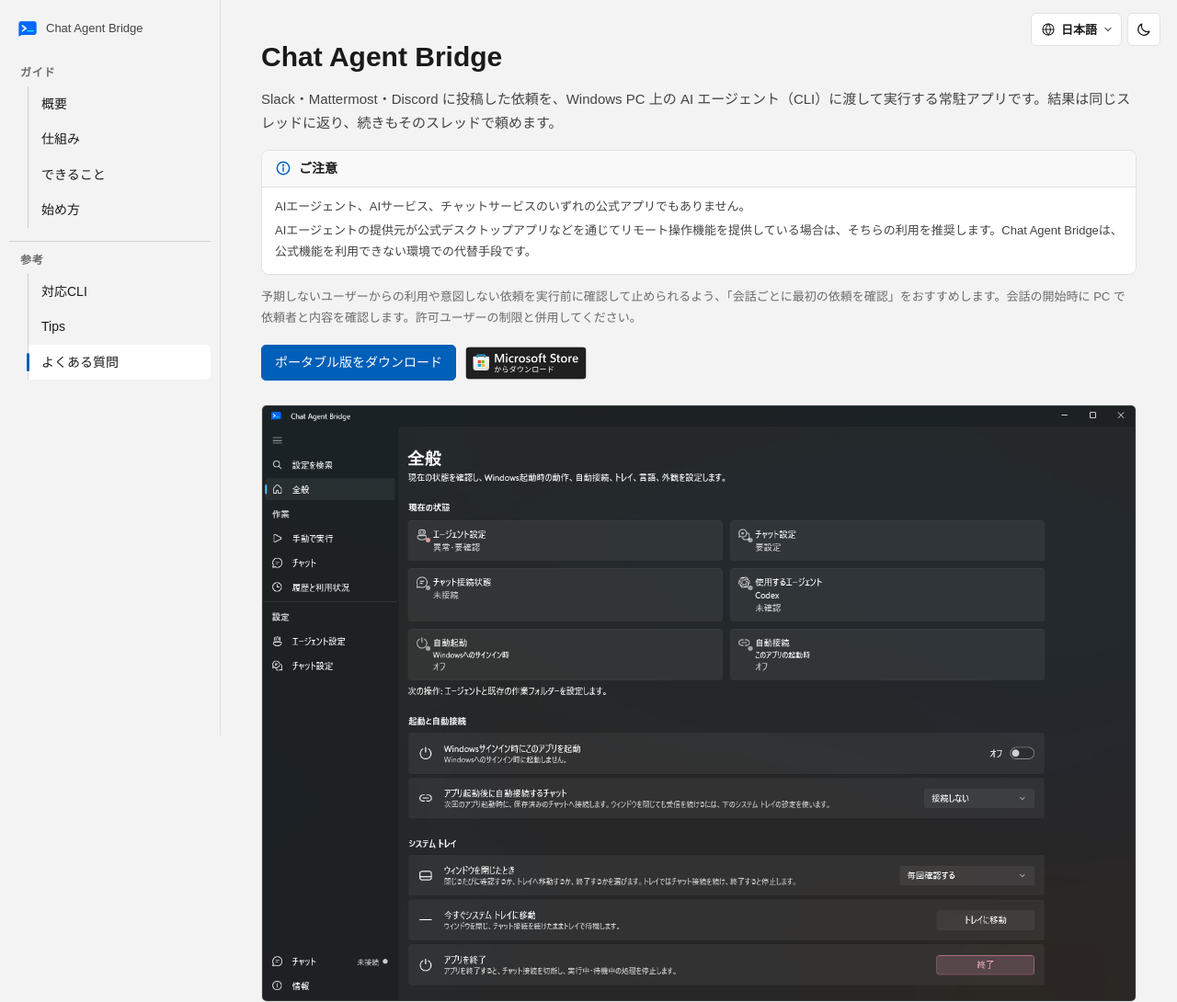
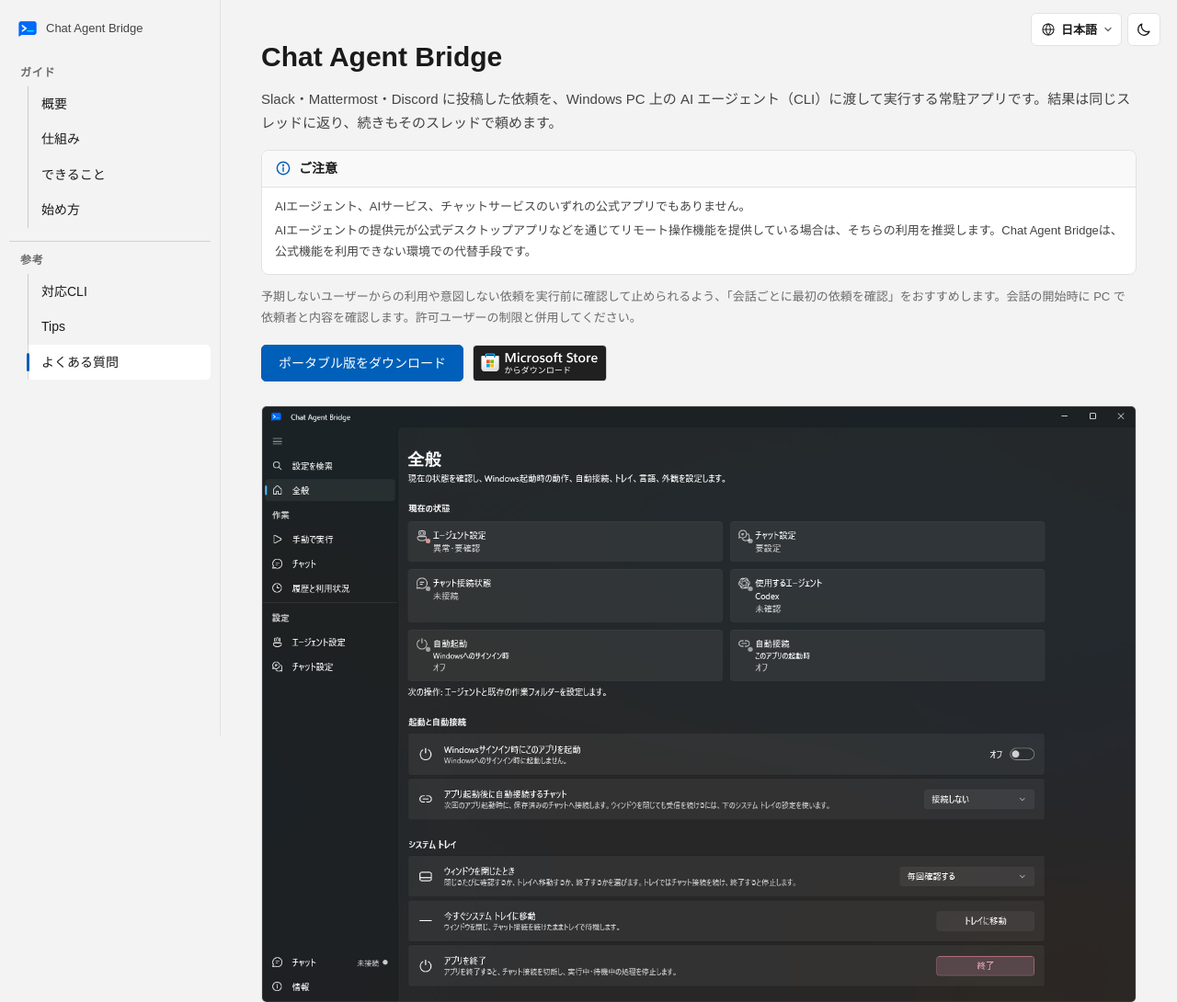
Before and after one commit to mmiyaji/chat-agent-bridge, a website: page site/index.html in a window 1280 px wide. Shown: the top 1090 px of the page at 92% size. Drawn offline with Linux system fonts and the light colour scheme.

Commit message:
fix: サイトのダウンロードボタンと Store バッジの高さを40pxにそろえる

```diff
--- a/site/assets/styles.css
+++ b/site/assets/styles.css
@@ -34,7 +34,7 @@
 details{background:var(--card);border:1px solid var(--line);border-radius:8px;margin-bottom:4px}summary{cursor:pointer;padding:12px 18px;font-weight:600;list-style:none;display:flex;justify-content:space-between}
 summary::after{content:"⌄";color:var(--dim)}details[open] summary::after{content:"⌃"}details p{margin:0;padding:0 18px 14px;color:var(--muted)}
 footer{margin-top:56px;color:var(--dim);font-size:13px}
-.row{align-items:center}.store{display:inline-flex;border-radius:5px}.store img{display:block;height:36px;width:auto}
+.row{align-items:center}.store{display:inline-flex;border-radius:5px}.store img{display:block;height:40px;width:auto}.row .btn{min-height:40px;padding:0 18px}
 .store:focus-visible{outline:2px solid var(--accent);outline-offset:2px}
 .store .on-light{display:none}
 :root[data-theme="light"] .store .on-light{display:block}:root[data-theme="light"] .store .on-dark{display:none}
--- a/site/index.html
+++ b/site/index.html
@@ -17,7 +17,7 @@
 <meta name="color-scheme" content="dark light">
 <link rel="icon" href="assets/img/icon-256.png">
 <link rel="stylesheet" href="assets/glightbox.min.css?v=6d3f62d4d1">
-<link rel="stylesheet" href="assets/styles.css?v=20261114-infobar">
+<link rel="stylesheet" href="assets/styles.css?v=20261114-badge">
 <script src="assets/theme.js?v=20261110"></script>
 </head>
 <body>
@@ -37,7 +37,7 @@
 <div data-i18n="grp.use" class="grp">ガイド</div><a data-i18n="nav.top" class="on" href="#top">概要</a><a data-i18n="nav.how" href="#how">仕組み</a><a data-i18n="nav.features" href="#features">できること</a><a data-i18n="nav.start" href="#start">始め方</a>
 <div data-i18n="grp.ref" class="grp">参考</div><a data-i18n="nav.cli" href="#cli">対応CLI</a><a data-i18n="nav.tips" href="#tips">Tips</a><a data-i18n="nav.faq" href="#faq">よくある質問</a></aside>
 <main id="top"><h1>Chat Agent Bridge</h1><p data-i18n="lead" class="sub">Slack・Mattermost・Discord に投稿した依頼を、Windows PC 上の AI エージェント（CLI）に渡して実行する常駐アプリです。結果は同じスレッドに返り、続きもそのスレッドで頼めます。</p><div class="infobar info"><div class="infobar-head"><svg viewBox="0 0 20 20" fill="none" stroke="currentColor" stroke-width="1.6" stroke-linecap="round" aria-hidden="true"><circle cx="10" cy="10" r="7.4"/><path d="M10 9v4.6"/><circle cx="10" cy="6.3" r=".5" fill="currentColor"/></svg><strong data-i18n="info.title">ご注意</strong></div><div class="infobar-body"><p data-i18n="note">AIエージェント、AIサービス、チャットサービスのいずれの公式アプリでもありません。</p><p data-i18n="recommend">AIエージェントの提供元が公式デスクトップアプリなどを通じてリモート操作機能を提供している場合は、そちらの利用を推奨します。Chat Agent Bridgeは、公式機能を利用できない環境での代替手段です。</p></div></div><p data-i18n="safety" class="dim guidance">予期しないユーザーからの利用や意図しない依頼を実行前に確認して止められるよう、「会話ごとに最初の依頼を確認」をおすすめします。会話の開始時に PC で依頼者と内容を確認します。許可ユーザーの制限と併用してください。</p>
-<div class="row"><a data-i18n="dl" class="btn accent" href="https://github.com/mmiyaji/chat-agent-bridge/releases">ポータブル版をダウンロード</a><a class="store" href="https://apps.microsoft.com/detail/9n1lzk25fsgr?mode=direct"><img class="on-light" src="assets/img/ms-store-badge-ja-dark.svg" data-en-src="assets/img/ms-store-badge-en-dark.svg" alt="Microsoft Store から入手" data-en-alt="Get it from Microsoft" width="132" height="36"><img class="on-dark" src="assets/img/ms-store-badge-ja-light.svg" data-en-src="assets/img/ms-store-badge-en-light.svg" alt="Microsoft Store から入手" data-en-alt="Get it from Microsoft" width="132" height="36"></a></div>
+<div class="row"><a data-i18n="dl" class="btn accent" href="https://github.com/mmiyaji/chat-agent-bridge/releases">ポータブル版をダウンロード</a><a class="store" href="https://apps.microsoft.com/detail/9n1lzk25fsgr?mode=direct"><img class="on-light" src="assets/img/ms-store-badge-ja-dark.svg" data-en-src="assets/img/ms-store-badge-en-dark.svg" alt="Microsoft Store から入手" data-en-alt="Get it from Microsoft" width="146" height="40"><img class="on-dark" src="assets/img/ms-store-badge-ja-light.svg" data-en-src="assets/img/ms-store-badge-en-light.svg" alt="Microsoft Store から入手" data-en-alt="Get it from Microsoft" width="146" height="40"></a></div>
 <a href="assets/img/general-ja.png" class="glightbox shot-link" data-gallery="hero" data-description="全般の画面" data-en-href="assets/img/general-en.png" data-en-description="The General page"><img class="shot" src="assets/img/general-ja.png" alt="全般の画面" data-en-src="assets/img/general-en.png" data-en-alt="The General page" loading="lazy" width="1426" height="973"></a>
 <h2 data-i18n="h.how" id="how">仕組み</h2>
 <div class="card"><a href="assets/img/OverviewArchitecture-ja.png" class="glightbox shot diagram-link" data-gallery="how" data-description="依頼者、チャット、ローカル PC、結果の4段階の構成図" data-en-href="assets/img/OverviewArchitecture-en.png" data-en-description="Diagram of the four stages: requester, chat, local PC and result"><img class="shot diagram" src="assets/img/OverviewArchitecture-ja.png" alt="依頼者、チャット、ローカル PC、結果の4段階の構成図" data-en-src="assets/img/OverviewArchitecture-en.png" data-en-alt="Diagram of the four stages: requester, chat, local PC and result" loading="lazy" width="2560" height="1440"></a><div class="state">
```
